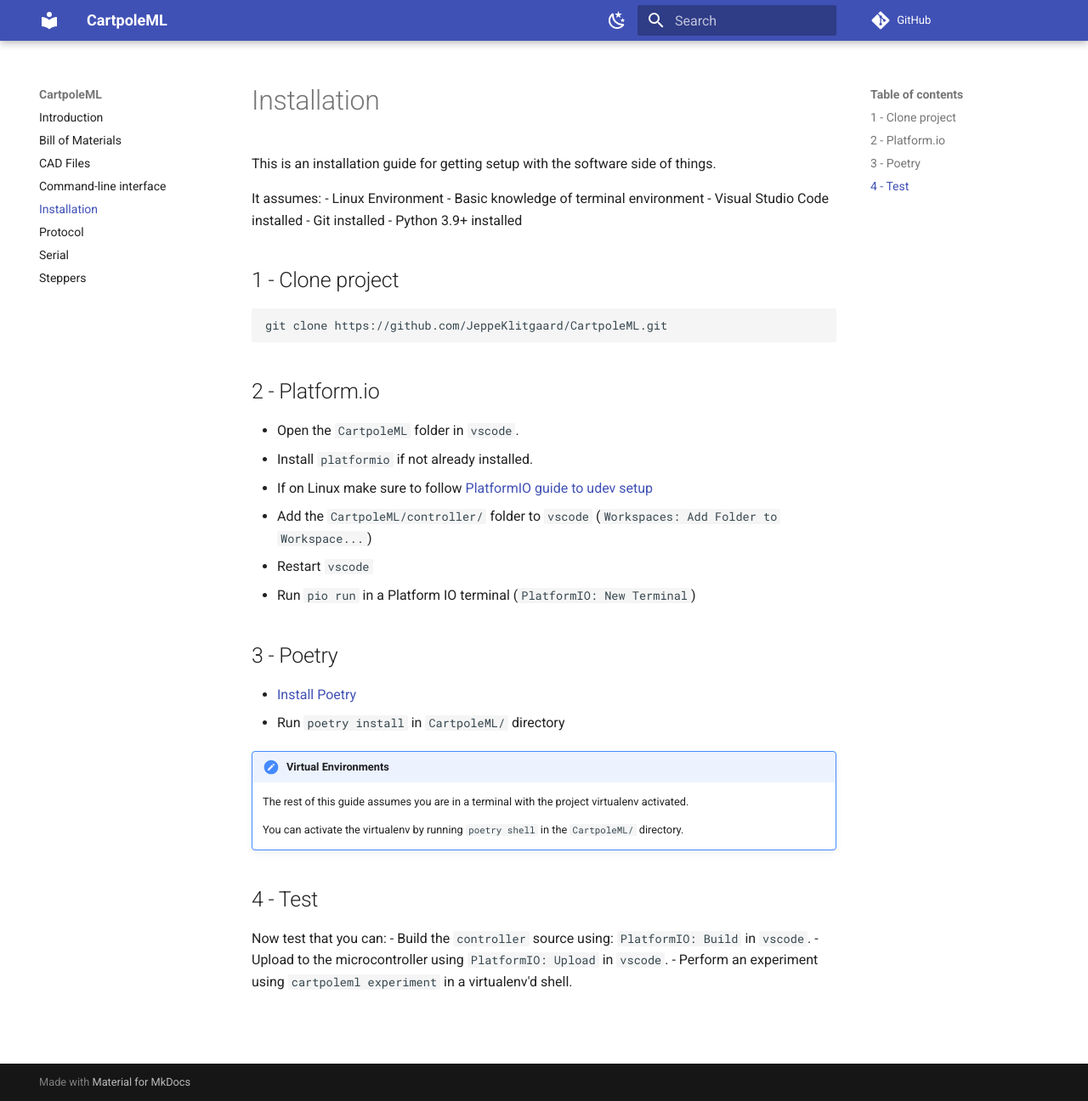
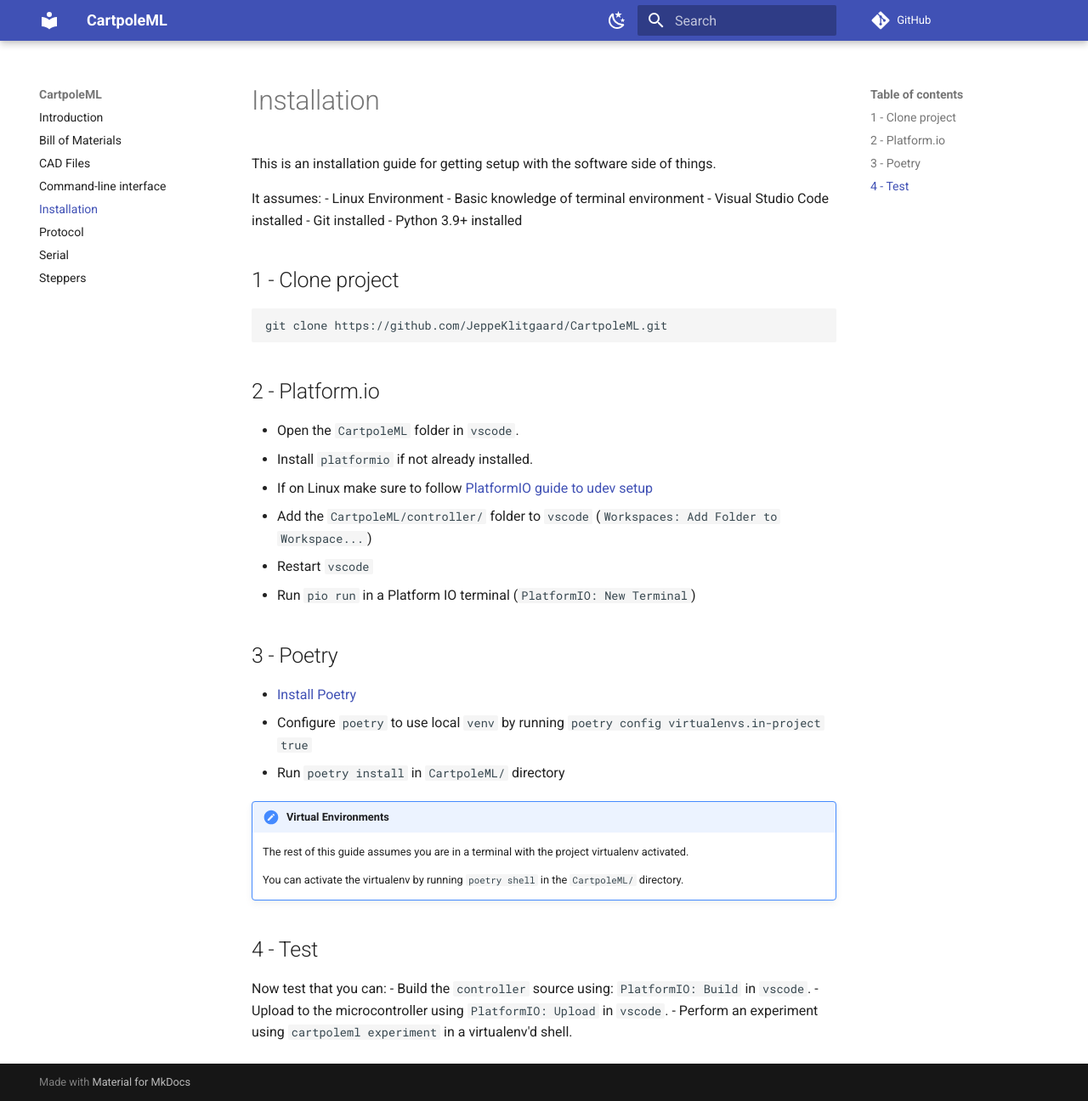
Before and after one commit to JeppeKlitgaard/CartER, an MkDocs documentation site: the page built from docs/installation.md, in a window 1280 px wide and 1296 px high. Shown: the whole window at 85% size. Built offline with MkDocs 1.6.1 and Material for MkDocs 9.7.7, drawn with Linux system fonts in a browser that asks for light colours; comment, search, counter and statistics services are not loaded.

Commit message:
Docs: installation improvements

```diff
--- a/docs/installation.md
+++ b/docs/installation.md
@@ -28,6 +28,7 @@
 ## 3 - Poetry
 
 - [Install Poetry](https://python-poetry.org/docs/#installation)
+- Configure `poetry` to use local `venv` by running `poetry config virtualenvs.in-project true`
 - Run `poetry install` in `CartpoleML/` directory
 
 !!! Note "Virtual Environments"
```
